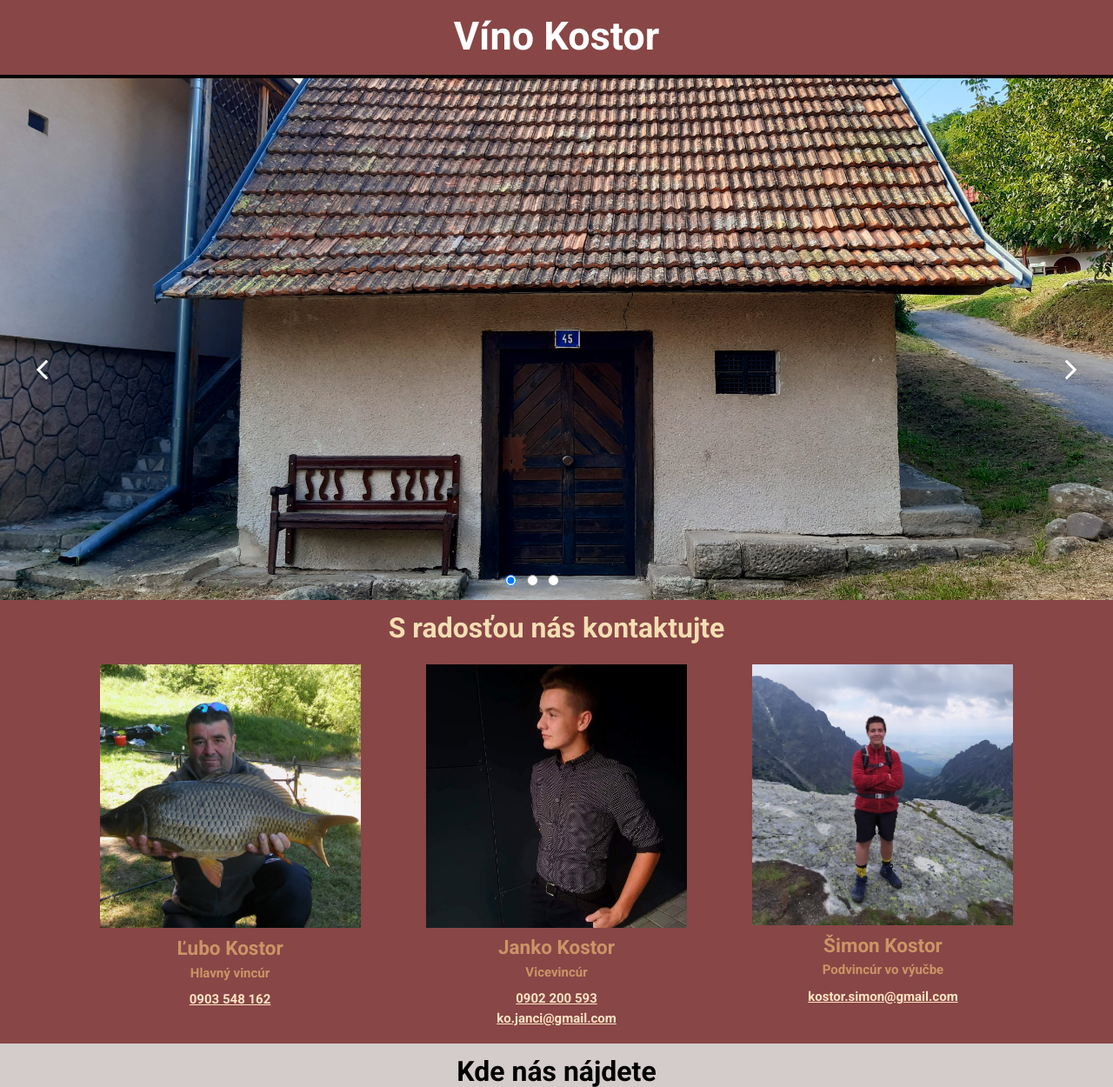
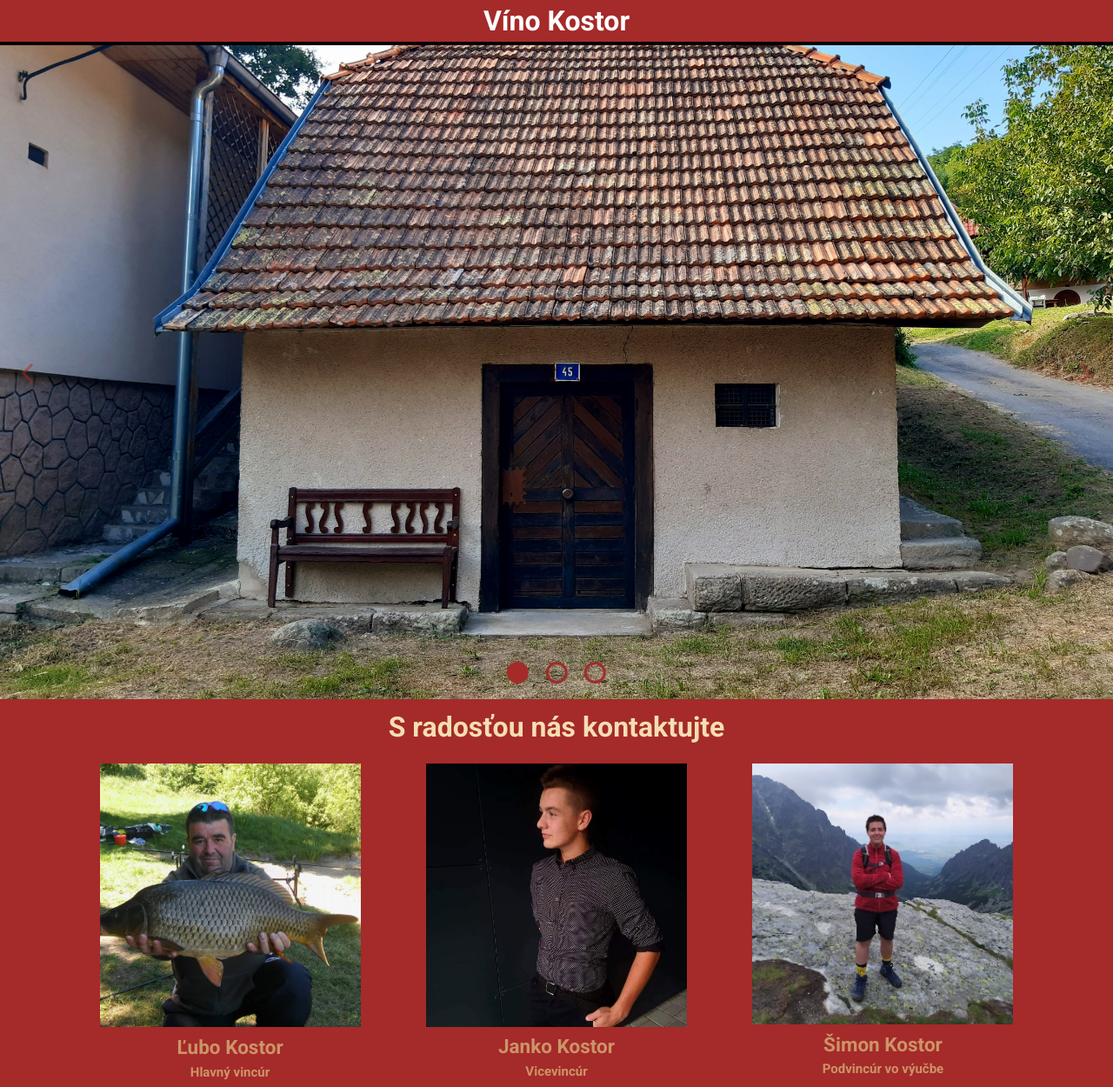
Before and after one commit to Jancikos/vino-kostor, a PHP site: page / in a window 1280 px wide. Shown: the top 1250 px of the page at 87% size. Run offline with PHP 8.4, Linux system fonts and the light colour scheme.

Commit message:
dokoncenie slidera
zatial len s obrazkami bez popisu

```diff
--- a/css/stranka.css
+++ b/css/stranka.css
@@ -1,4 +1,8 @@
 @import url('https://fonts.googleapis.com/css2?family=Roboto:wght@700&display=swap');
+
+:root {
+    --main-color: brown;
+}
 
 html, body{
     height: 100vh;
@@ -21,15 +25,13 @@ section{
 }
 
 header {
-    background: rgb(136, 70, 70);
+    background: var(--main-color);
     color: white;
-    padding: 8px;
-    min-height: 70px;
-    border-bottom: black 4px solid;
+    border-bottom: black 0.5vh solid;
 }
 
 header h1 {
-    font-size: 3em;
+    font-size: 4vh;
     text-align: center;
     margin: 0;
     padding: 0;
@@ -50,13 +52,13 @@ header h1 {
 #pageWrapper footer {
     padding: 10px;
     color: white;
-    background-color: rgb(136, 70, 70);
+    background-color: var(--main-color);
     text-align: center;
 }
 
 /* contact */
 #contact{
-    background-color: rgb(136, 70, 70);;
+    background-color: var(--main-color);
     text-align: center;
 }
 
@@ -101,19 +103,25 @@ header h1 {
 }
 
 
-/* slider */
+/* SLIDER */
 #slider{
     position: relative;;
 
     min-height: 400px;
-    max-height:  600px;
+    height:  94vh;
+    max-height: 1000px;
 
+    background-color: var(--main-color);
 }
 
 .slider-item{
     display: none;
 
-    height:  600px;
+    position: absolute;
+    top: 0;
+    left: 0;
+
+    height:  100%;
     width: 100%;
 
     background-position: center;
@@ -131,40 +139,70 @@ header h1 {
     background-image: url(../obrazky/slider/vinica.jpg);
 }
 
-
-.slider-item.active{
-    display: block;
-}
-
+/* spodné navigacne slider buttony */
 #slider-navigation{
     position: absolute;
 
     bottom: 10px;
-    left: 45%;
+    left: 50%;
+    transform: translateX(-50%);
 }
 #slider-navigation .slider-radio{
-    background-color: red;
+    margin: 8px;
+
+    width: 25px;
+    height: 25px;
+
+    border: 3px solid var(--main-color);
+    border-radius: 50%;
+
+    background-color: transparent;
+
+    cursor: pointer;
+
+    transition: 0.5s;
+}
+#slider-navigation .slider-radio.active{
+    background-color: var(--main-color);
+}
+#slider-navigation .slider-radio:hover{
+    background-color: var(--main-color);
+
 }
 
+/* next previous slider buttony */
 .slider-button{
     position: absolute;
 
     top: 50%;
+    transform: translateY(-50%);
 
-    background: none;
+    background: transparent;
+    opacity: 50%;
+
+    color: var(--main-color);
     border: none;
-    color: white;
-    padding: 12px 16px;
+
+    padding: 24px;
+
     font-size: 40px;
     cursor: pointer;
 }
 .slider-button:hover{
-    font-size: 50px;
-    transition: 1s;
+    transition: 0.5s;
+
+    opacity: 50%;
+    background-color: whitesmoke;
+    color: red;
+
+    border: 2px solid grey;
 }
 #slider-next{
-    right: 25px;
+    right: 0px;
+    border-right: 0 !important;
 }
 #slider-previous{
-    left: 25px;
+    left: 0px;
+    border-left: 0 !important;
 }
+/************/
--- a/index.html
+++ b/index.html
@@ -21,15 +21,13 @@
 
         <article>
             <div id="slider">
-                <div class="slider-item pivnica-exterier active"></div>
+                <div class="slider-item pivnica-exterier active" style="display: block;"></div>
                 <div class="slider-item pivnica-interier"></div>
                 <div class="slider-item vinica"></div>
                 <div id="slider-navigation">
-                    <form id="silder-navigation-form">
-                        <input class="slider-radio" type="radio" name="activeIndex" value="0" checked>
-                        <input class="slider-radio" type="radio" name="activeIndex" value="1">
-                        <input class="slider-radio" type="radio" name="activeIndex" value="2">
-                    </form>
+                    <button class="slider-radio active"></button>
+                    <button class="slider-radio"></button>
+                    <button class="slider-radio"></button>
                 </div>
                 <button id="slider-next" class="slider-button" ><i class="fa fa-angle-right"></i></button>
                 <button id="slider-previous" class="slider-button"><i class="fa fa-angle-left"></i></button>
@@ -75,19 +73,19 @@
         </footer>
     </div>
 </body>
-<script src="./js/jquery-3.6.0.min.js" integrity="sha256-/xUj+3OJU5yExlq6GSYGSHk7tPXikynS7ogEvDej/m4=" crossorigin="anonymous"></script>
+<script src="./js/jquery-3.6.0.min.js" crossorigin="anonymous"></script>
 <script src="./js/slider.js"></script>
 <script>
     const slider = $('#slider');
     const sliderItems = $('#slider .slider-item');
     const sliderRadios = $('#slider .slider-radio');
 
-    $('#slider-next').on('click', () => {
+    $('#slider-next').on('click', async () => {
         nextSliderItem();
     });
 
     $('#slider-previous').on('click', () => {
-        const activeItem = slider.find('.active');
+        const activeItem = slider.find('.slider-item.active');
         const activeIndex = sliderItems.index(activeItem);
         var previousIndex = activeIndex - 1;
 
@@ -95,16 +93,16 @@
             previousIndex = sliderItems.length - 1;
         }
 
-        showSliderItem(previousIndex);
+        showSliderItem(activeIndex, previousIndex);
     });
 
-    $('#slider-navigation [type="radio"]').on('click', (e) => {
-        console.log($(this));
-        showSliderItem(e.target.value);
+    $('#slider #slider-navigation .slider-radio').on('click', (e) => {
+        const activeRadio = slider.find('.slider-radio.active');
+        showSliderItem(sliderRadios.index(activeRadio), sliderRadios.index(e.target));
     });
 
     function nextSliderItem(){
-        const activeItem = slider.find('.active');
+        const activeItem = slider.find('.slider-item.active');
         const activeIndex = sliderItems.index(activeItem);
         var nextIndex = activeIndex + 1;
 
@@ -112,22 +110,26 @@
             nextIndex = 0;
         }
 
-        showSliderItem(nextIndex);
+        showSliderItem(activeIndex, nextIndex);
     }
 
-    function showSliderItem(index){
-        console.log('show item ' + index);
+    function showSliderItem(activeIndex, nextIndex){
+        console.log('show item ' + nextIndex);
 
         // slider.find('.active').fadeOut();
+        sliderItems.eq(activeIndex).fadeOut(500);
+
         slider.find('.active').removeClass('active');
-        sliderItems[index].classList.add('active');
-        sliderRadios[index].checked = true;
+        sliderItems[nextIndex].classList.add('active');
+        sliderRadios[nextIndex].classList.add('active');
+
+        sliderItems.eq(nextIndex).fadeIn(1000);
+        sliderRadios[nextIndex].checked = true;
     }
 
     setInterval((e) =>{
         nextSliderItem();
-    }, 10000);
-
+    }, 8000);
 
 </script>
 </html>
```
